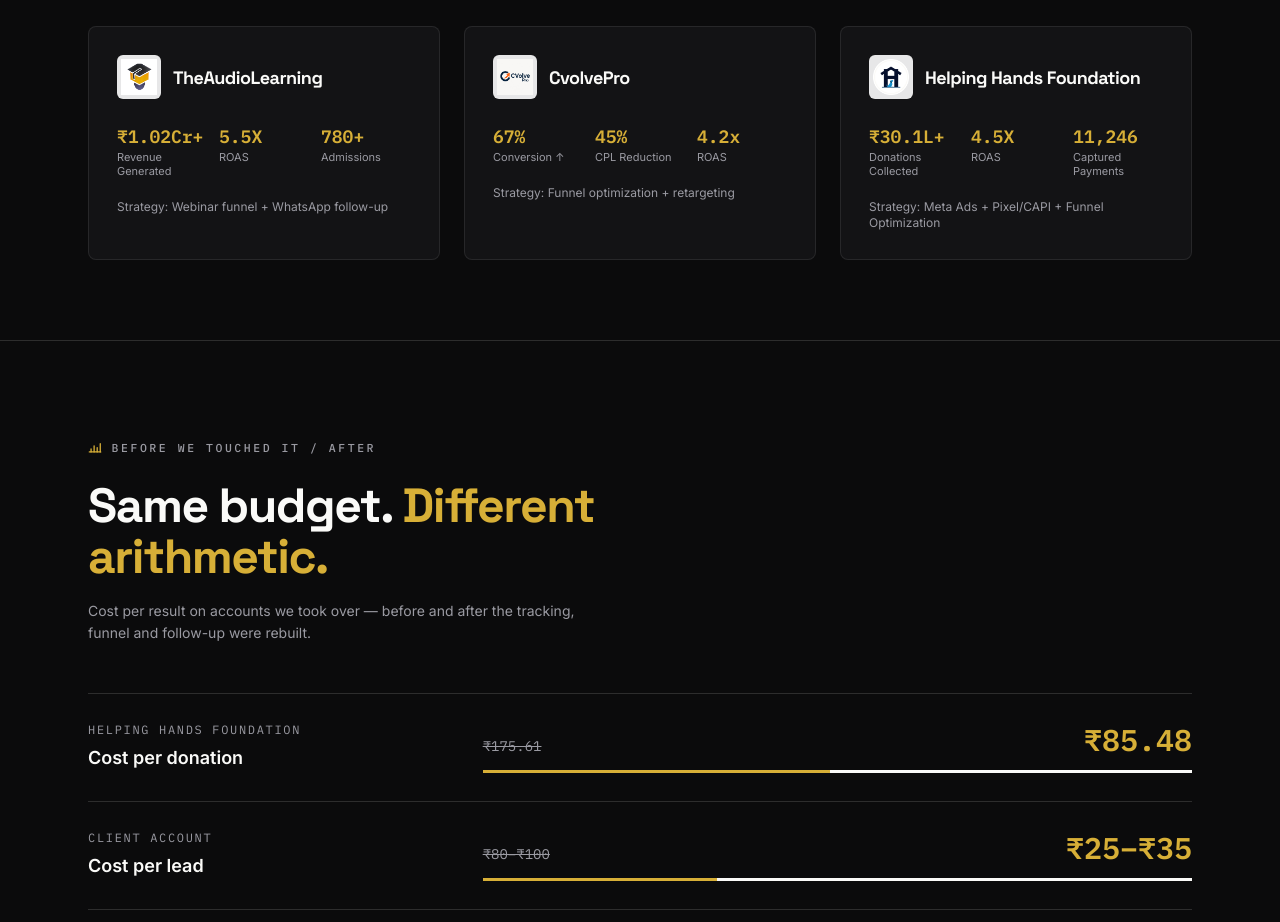
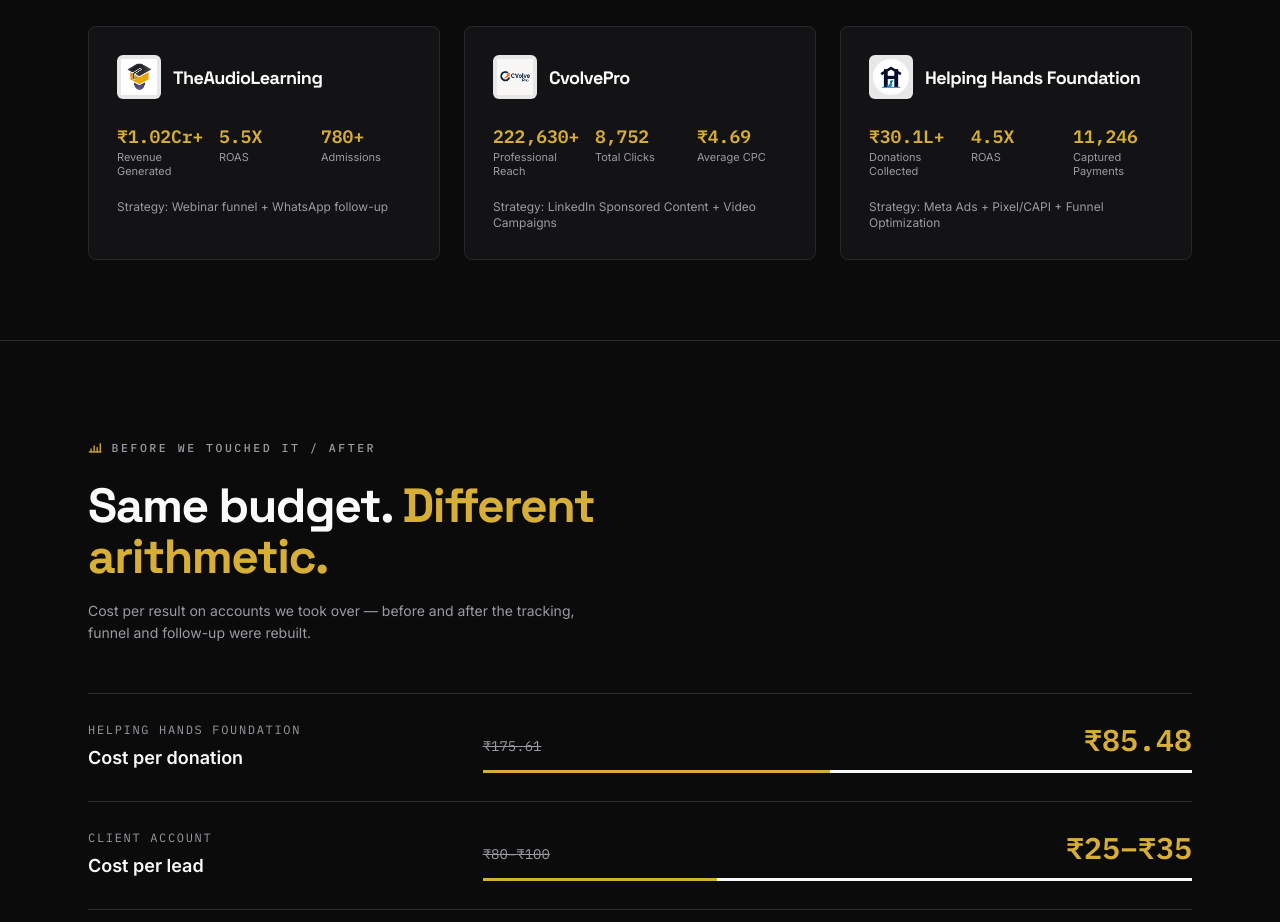
Before and after one commit to anurag-yashova/yashova-website, a Next.js app: page / in a window 1280 px wide. Shown: the part 2280-3202 px from the top of the page. Built offline with nearby package versions, Linux system fonts and the light colour scheme; no server answers.

Commit message:
Correct CvolvePro homepage stats to the verified PDF figures (was showing placeholder conversion/ROAS numbers that contradicted the case study page)

```diff
--- a/src/app/page.tsx
+++ b/src/app/page.tsx
@@ -70,11 +70,11 @@
     name: "CvolvePro",
     logo: "/images/case-studies/cvolvepro-logo.png",
     stats: [
-      { value: "67%", label: "Conversion ↑" },
-      { value: "45%", label: "CPL Reduction" },
-      { value: "4.2x", label: "ROAS" },
+      { value: "222,630+", label: "Professional Reach" },
+      { value: "8,752", label: "Total Clicks" },
+      { value: "₹4.69", label: "Average CPC" },
     ],
-    strategy: "Funnel optimization + retargeting",
+    strategy: "LinkedIn Sponsored Content + Video Campaigns",
   },
   {
     slug: "helping-hands-foundation",
```
